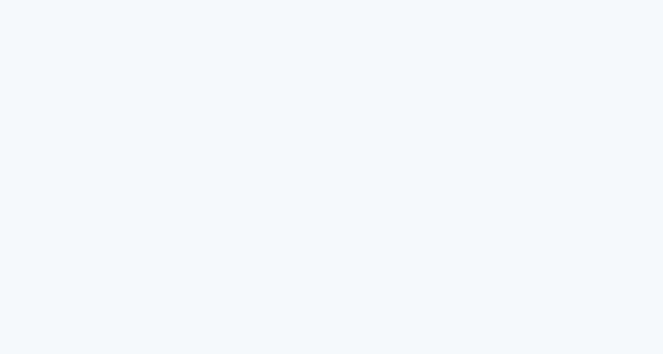
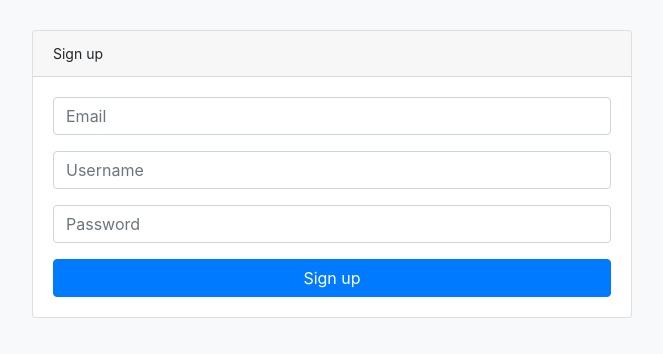
Before and after one commit to miraenoh/lunagram, a Vue app: page /signup in a window 1280 px wide. Shown: the top 354 px of the page, without its empty margins (308-971 px from the left). Built offline with nearby package versions, Linux system fonts and the light colour scheme; no server answers.

Commit message:
Added primitive auth system

```diff
--- a/src/components/Header.vue
+++ b/src/components/Header.vue
@@ -5,12 +5,46 @@
       <a href>
         <img src="../assets/nav_logo.png" alt />
       </a>
+      <!-- Temp -->
+      <div>
+        <span @click="checkState" class="padded-text">state</span>
+        <span @click="logout" class="padded-text">logout</span>
+        <router-link to="login" class="padded-text">login</router-link>
+        <router-link to="signup" class="padded-text">sign up</router-link>
+      </div>
     </div>
   </nav>
 </template>
 
 <script>
-export default {};
+import firebase from "firebase";
+export default {
+  data: function() {
+    return {
+      isUser: false,
+      user: ""
+    };
+  },
+  methods: {
+    checkState() {
+      let user = firebase.auth().currentUser;
+      if (user) {
+        alert("You're currently logged in as " + user.displayName + ".");
+      } else {
+        alert("You're currently NOT logged in.");
+      }
+    },
+    logout() {
+      let user = firebase.auth().currentUser;
+      if (user) {
+        firebase.auth().signOut();
+        alert("You're successfully logged out. Bye, " + user.displayName + "!");
+      } else {
+        alert("You're not logged in now!");
+      }
+    }
+  }
+};
 </script>
 
 <style scoped>
@@ -20,4 +54,17 @@ nav {
   border: solid var(--luna-lightgray);
   border-width: 0px 0px 1px 0px;
 }
+
+/* Temporary */
+.luna-container {
+  display: flex;
+  justify-content: space-between;
+}
+.padded-text {
+  padding-left: 20px;
+}
+span {
+  font-weight: 600;
+  cursor: pointer;
+}
 </style>
--- a/src/components/Home.vue
+++ b/src/components/Home.vue
@@ -33,9 +33,3 @@ export default {
   }
 };
 </script>
-
-<style scoped>
-main {
-  padding-top: 30px;
-}
-</style>
--- /dev/null
+++ b/src/components/auth/Login.vue
@@ -0,0 +1,63 @@
+<template>
+  <main class="luna-container">
+    <div class="card">
+      <div class="card-header">
+        Login
+      </div>
+      <div class="card-body">
+        <form action="">
+          <div class="form-group">
+            <input
+              type="email"
+              v-model="email"
+              placeholder="Email"
+              class="form-control"
+            />
+          </div>
+          <div class="form-group">
+            <input
+              type="password"
+              @keyup.enter="login"
+              v-model="password"
+              placeholder="Password"
+              class="form-control"
+            />
+          </div>
+          <button type="button" @click="login" class="btn btn-primary col-12">
+            Login
+          </button>
+        </form>
+      </div>
+    </div>
+  </main>
+</template>
+
+<script>
+import firebase from "firebase";
+
+export default {
+  data: function() {
+    return {
+      email: "",
+      password: ""
+    };
+  },
+  methods: {
+    login() {
+      firebase
+        .auth()
+        .signInWithEmailAndPassword(this.email, this.password)
+        .then((credentials) => {
+          alert("Hello, " + credentials.user.displayName + "!");
+          location.replace("/");
+        })
+        .catch((error) => {
+          alert(error.message);
+        });
+    }
+  },
+  mounted() {
+    firebase.auth().signOut();
+  }
+};
+</script>
--- /dev/null
+++ b/src/components/auth/SignUp.vue
@@ -0,0 +1,97 @@
+<template>
+  <main class="luna-container">
+    <div class="card">
+      <div class="card-header">
+        Sign up
+      </div>
+      <div class="card-body">
+        <form action="">
+          <div class="form-group">
+            <input
+              type="email"
+              v-model="email"
+              placeholder="Email"
+              class="form-control"
+            />
+          </div>
+          <div class="form-group">
+            <input
+              type="text"
+              v-model="username"
+              placeholder="Username"
+              class="form-control"
+            />
+          </div>
+          <div class="form-group">
+            <input
+              type="password"
+              @keyup.enter="signUp"
+              v-model="password"
+              placeholder="Password"
+              class="form-control"
+            />
+          </div>
+          <button type="button" @click="signUp" class="btn btn-primary col-12">
+            Sign up
+          </button>
+        </form>
+      </div>
+    </div>
+  </main>
+</template>
+
+<script>
+import firebase from "firebase";
+
+export default {
+  data: function() {
+    return {
+      email: "",
+      username: "",
+      password: ""
+    };
+  },
+  methods: {
+    async signUp() {
+      if (
+        !this.email.length ||
+        !this.username.length ||
+        !this.password.length
+      ) {
+        alert("Please fill in all the fields.");
+        return;
+      }
+
+      let credential = null;
+      credential = await firebase
+        .auth()
+        .createUserWithEmailAndPassword(this.email, this.password)
+        .catch((error) => {
+          var errorMessage = error.message;
+          alert(errorMessage);
+        });
+
+      if (credential) {
+        // Add the username
+        let user = credential.user;
+        user
+          .updateProfile({
+            displayName: this.username
+          })
+          .then(() => {
+            user = firebase.auth().currentUser;
+            alert("Successfully signed up, " + user.displayName + "!");
+            location.replace("/");
+          })
+          .catch((error) => {
+            console.log("profile failed");
+            console.log(error.message);
+          });
+      }
+    }
+  },
+  created() {
+    firebase.auth().signOut();
+  }
+};
+</script>
--- a/src/main.js
+++ b/src/main.js
@@ -17,7 +17,29 @@ const router = new VueRouter({
 
 Vue.config.productionTip = false;
 
-new Vue({
-  router,
-  render: (h) => h(App)
-}).$mount("#app");
+let app = null;
+firebase
+  .app()
+  .auth()
+  .onAuthStateChanged((user) => {
+    if (user) {
+      // User is signed in.
+      var displayName = user.displayName;
+      var email = user.email;
+      var emailVerified = user.emailVerified;
+      var photoURL = user.photoURL;
+      var isAnonymous = user.isAnonymous;
+      var uid = user.uid;
+      var providerData = user.providerData;
+      console.log("logged in");
+    } else {
+      console.log("signed out");
+    }
+
+    if (!app) {
+      app = new Vue({
+        router,
+        render: (h) => h(App)
+      }).$mount("#app");
+    }
+  });
--- a/src/routes.js
+++ b/src/routes.js
@@ -1,5 +1,9 @@
 import Home from "./components/Home.vue";
+import Login from "./components/auth/Login.vue";
+import SignUp from "./components/auth/SignUp.vue";
 
 export const routes = [
-  { path: "", component: Home }
+  { path: "", component: Home },
+  { path: "/login", component: Login },
+  { path: "/signup", component: SignUp }
 ];
--- a/src/styles/universal.vue
+++ b/src/styles/universal.vue
@@ -2,6 +2,10 @@
 :root {
   --luna-primary: #0095f6;
   --luna-lightgray: #dfdfdf;
+}
+
+main {
+  padding-top: 30px;
 }
 
 a {
```
